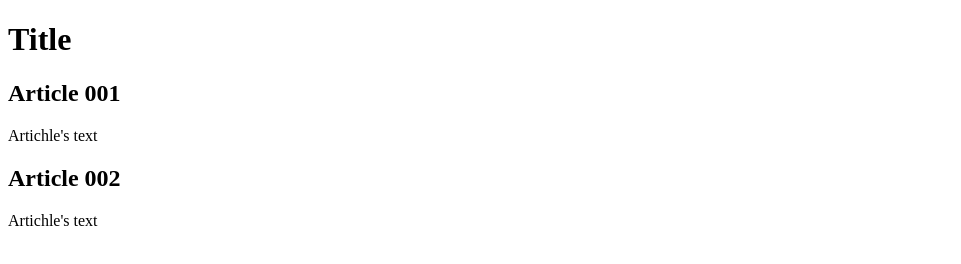
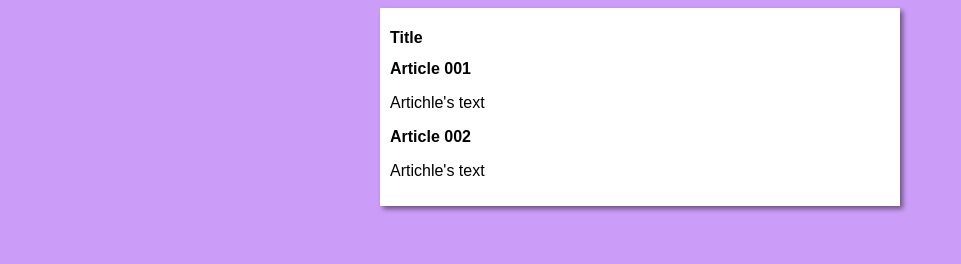
Before and after one commit to leandrotamarindo/site-project, a plain HTML site: page index.html in a window 1280 px wide. Shown: the whole page, without its empty margins (0-961 px from the left). Drawn offline with Linux system fonts and the light colour scheme.

Commit message:
Beginning of the design

```diff
--- a/index.html
+++ b/index.html
@@ -4,6 +4,7 @@
     <meta charset="UTF-8">
     <meta name="viewport" content="width=device-width, initial-scale=1.0">
     <title>Title</title>
+    <link rel="stylesheet" href="styles/style.css">
 </head>
 <body>
     <main>
--- /dev/null
+++ b/styles/style.css
@@ -0,0 +1,16 @@
+* {
+    font-family: Arial, Helvetica, sans-serif;
+    font-size: 16px;
+}
+
+body {
+    background-color: rgb(204, 157, 248);
+}
+
+main {
+    background-color: white;
+    width: 500px;
+    margin: auto;
+    padding: 10px;
+    box-shadow: 3px 3px 5px rgba(0, 0, 0, 0.47);
+}
```
